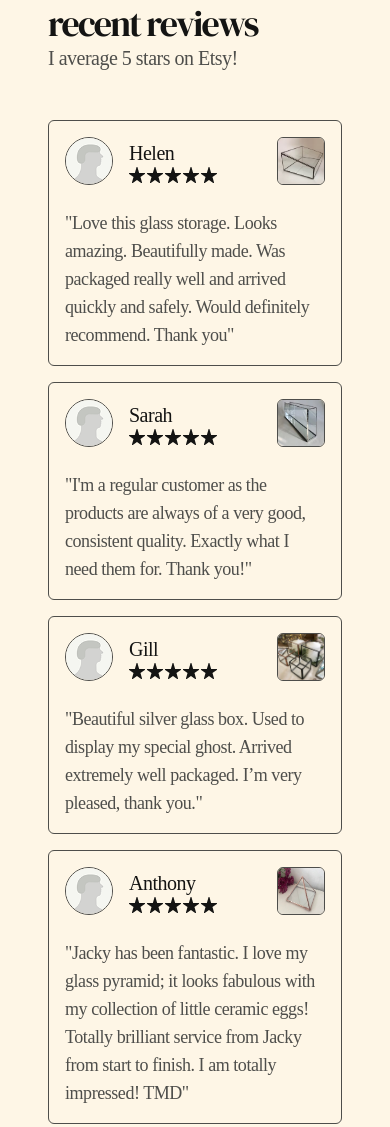
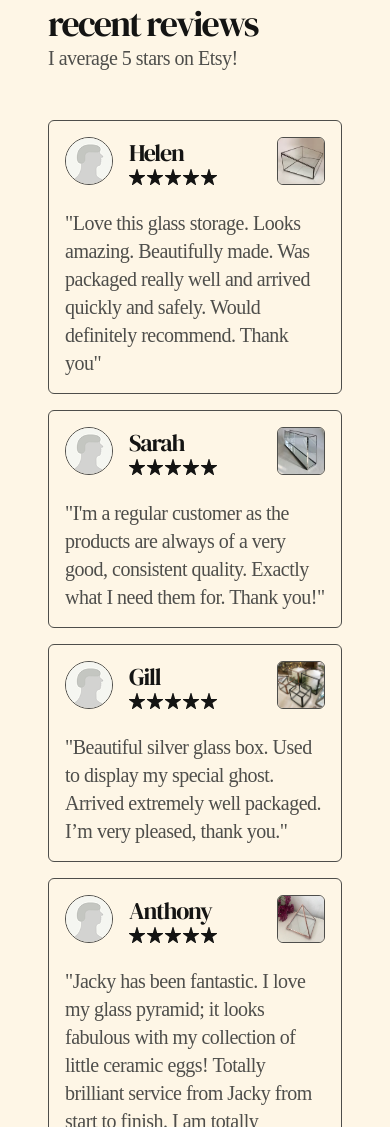
Before and after one commit to notcharliee/august-glass-designs, an Astro site: page / in a window 390 px wide. Shown: the part 980-2107 px from the top of the page. Built offline with nearby package versions, Linux system fonts and the light colour scheme; Astro itself is replaced by a stand-in of ours; a web font is replaced by a local one.

Commit message:
refactor: review component

```diff
--- a/src/components/Review.astro
+++ b/src/components/Review.astro
@@ -19,7 +19,7 @@ const {
     <div class="flex gap-4">
       <img src="/default_avatar.png" alt="User Avatar" class="border border-secondary rounded-full h-12 w-12 sm:h-[75px] sm:w-[75px]">
       <div class="flex flex-col justify-center sm:gap-1">
-        <p class="text-primary">{name}</p>
+        <h5>{name}</h5>
         <div class="flex gap-0.5">
           <svg class="h-4 w-4 sm:h-6 sm:w-6" viewBox="0 0 25 25" fill="none" xmlns="http://www.w3.org/2000/svg" style={rating >= 1 ? "display: block;" : "display: none;"} >
             <path d="M24.9685 9.93265C24.9191 9.77347 24.8202 9.63423 24.6861 9.53527C24.552 9.43632 24.3898 9.38283 24.2231 9.38264H15.8619L13.254 0.566728C13.2076 0.403177 13.1091 0.259232 12.9735 0.156734C12.8378 0.0542357 12.6724 -0.0012207 12.5024 -0.0012207C12.3324 -0.0012207 12.1671 0.0542357 12.0314 0.156734C11.8958 0.259232 11.7973 0.403177 11.7509 0.566728L9.14139 9.38264H0.772373C0.60665 9.38452 0.445821 9.43906 0.313134 9.53837C0.180448 9.63768 0.0827801 9.77661 0.034248 9.93508C-0.0142841 10.0935 -0.0111652 10.2633 0.043154 10.4199C0.0974732 10.5765 0.200178 10.7117 0.336422 10.8061L7.06945 15.6063L4.72563 23.9315C4.66491 24.0861 4.65501 24.2559 4.69736 24.4165C4.73971 24.577 4.83211 24.7199 4.96115 24.8244C5.09019 24.9289 5.24916 24.9895 5.41501 24.9976C5.58085 25.0056 5.74494 24.9606 5.88348 24.8691L12.4946 20.283L19.0808 24.8691C19.2193 24.9619 19.3839 25.008 19.5504 25.0005C19.717 24.9931 19.8768 24.9326 20.0065 24.8279C20.1363 24.7231 20.2291 24.5796 20.2714 24.4183C20.3137 24.2571 20.3033 24.0865 20.2417 23.9315L17.9229 15.6063L24.6513 10.803C24.7901 10.7107 24.8957 10.5765 24.9528 10.4199C25.0098 10.2633 25.0153 10.0926 24.9685 9.93265Z" class="fill-primary" />
@@ -41,5 +41,5 @@ const {
     </div>
     <img src={item} alt="Item Bought" class="border border-secondary rounded-md h-12 w-12 sm:h-[75px] sm:w-[75px]">
   </div>
-  <p class="text-lg lg:text-2xl">"{message}"</p>
+  <p>"{message}"</p>
 </div>
```
